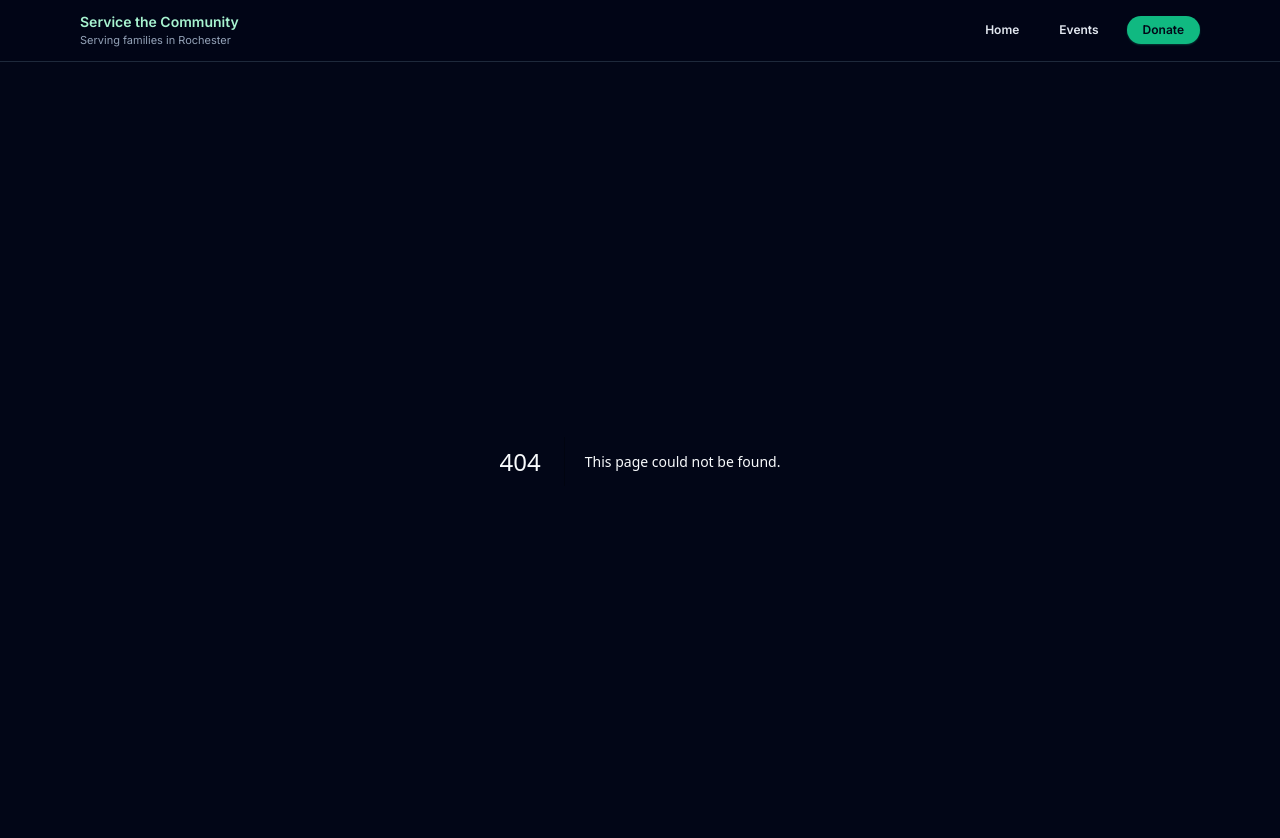
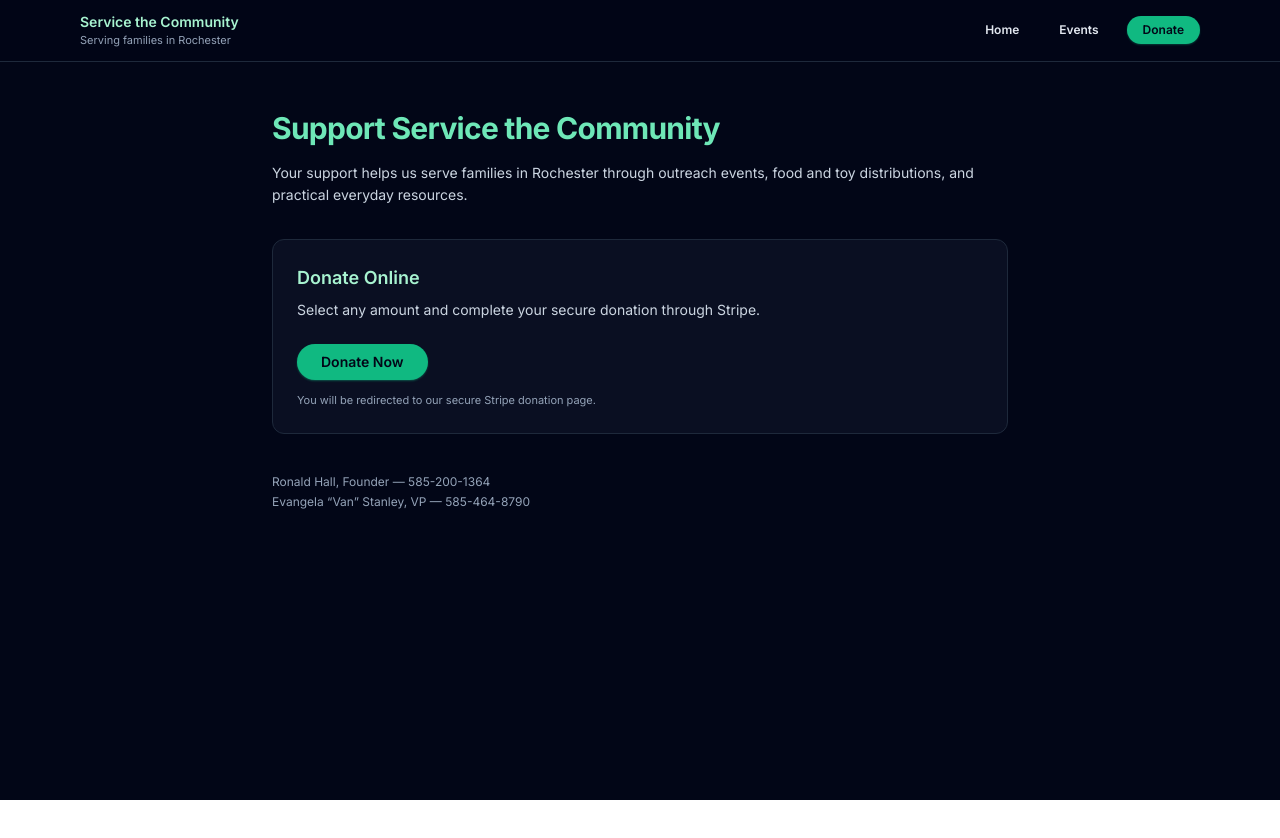
Before and after one commit to rohall2/service-the-community-site, a Next.js app: page /app/donate in a window 1280 px wide. Before the commit this address had no page. Shown: the top 838 px of the page. After the commit the page ends 800 px from the top, so only its background shows below. Built offline with nearby package versions, Linux system fonts and the light colour scheme.

Commit message:
Create page.tsx
add donation page

```diff
--- /dev/null
+++ b/app/app/donate/page.tsx
@@ -0,0 +1,47 @@
+import Link from "next/link";
+
+const STRIPE_DONATION_URL =
+  "https://buy.stripe.com/dRmcN44158Rogesb0WaIM00";
+
+export default function DonatePage() {
+  return (
+    <div className="mx-auto max-w-3xl px-4 py-12">
+      <h1 className="text-3xl font-bold tracking-tight text-emerald-300">
+        Support Service the Community
+      </h1>
+
+      <p className="mt-4 text-sm text-slate-300 leading-relaxed">
+        Your support helps us serve families in Rochester
+        through outreach events, food and toy distributions,
+        and practical everyday resources.
+      </p>
+
+      <div className="mt-8 rounded-xl border border-slate-800 bg-slate-900/60 p-6">
+        <h2 className="text-lg font-semibold text-emerald-200">
+          Donate Online
+        </h2>
+        <p className="mt-2 text-sm text-slate-300">
+          Select any amount and complete your secure donation through Stripe.
+        </p>
+
+        <Link
+          href={STRIPE_DONATION_URL}
+          target="_blank"
+          rel="noopener noreferrer"
+          className="mt-6 inline-flex items-center justify-center rounded-full bg-emerald-500 px-6 py-2 text-sm font-semibold text-slate-950 shadow-sm shadow-emerald-500/40 transition hover:bg-emerald-400"
+        >
+          Donate Now
+        </Link>
+
+        <p className="mt-3 text-[11px] text-slate-400">
+          You will be redirected to our secure Stripe donation page.
+        </p>
+      </div>
+
+      <div className="mt-10 text-xs text-slate-400 space-y-1">
+        <p>Ronald Hall, Founder — 585-200-1364</p>
+        <p>Evangela “Van” Stanley, VP — 585-464-8790</p>
+      </div>
+    </div>
+  );
+}
```
